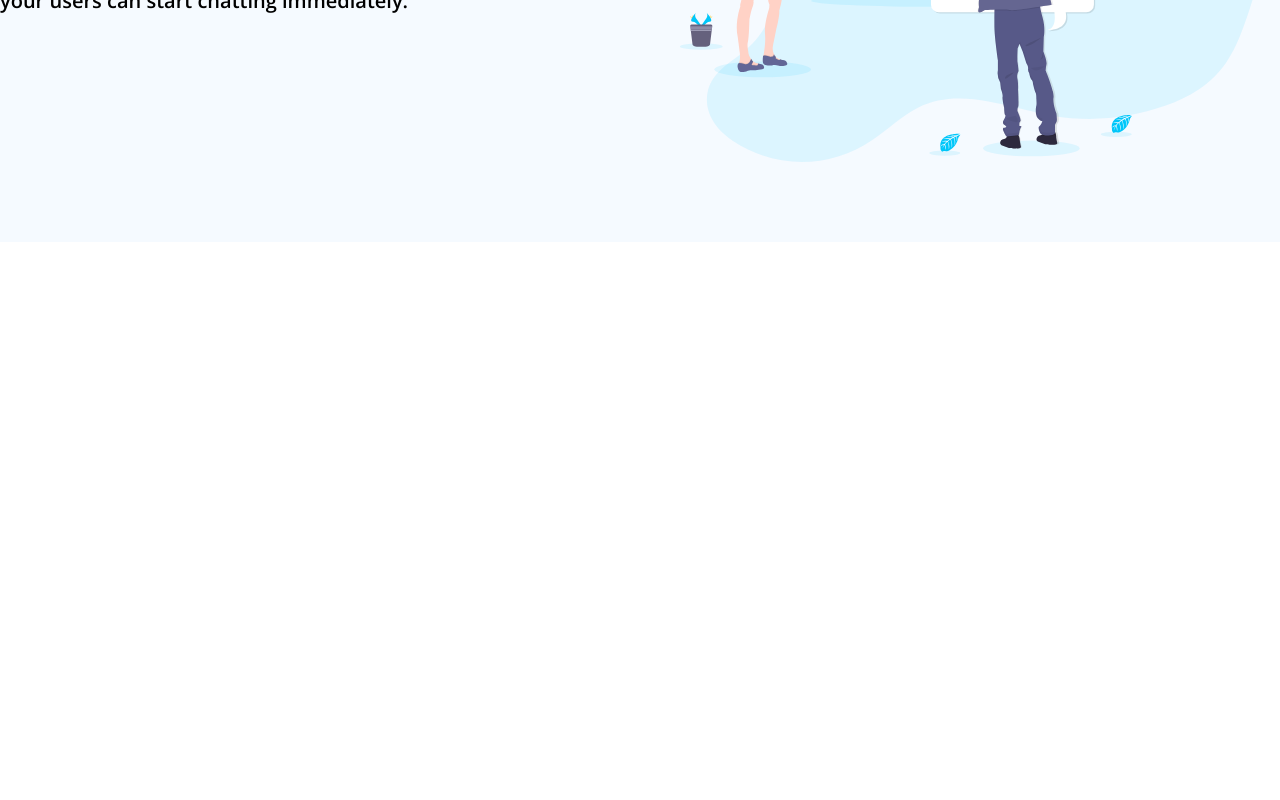
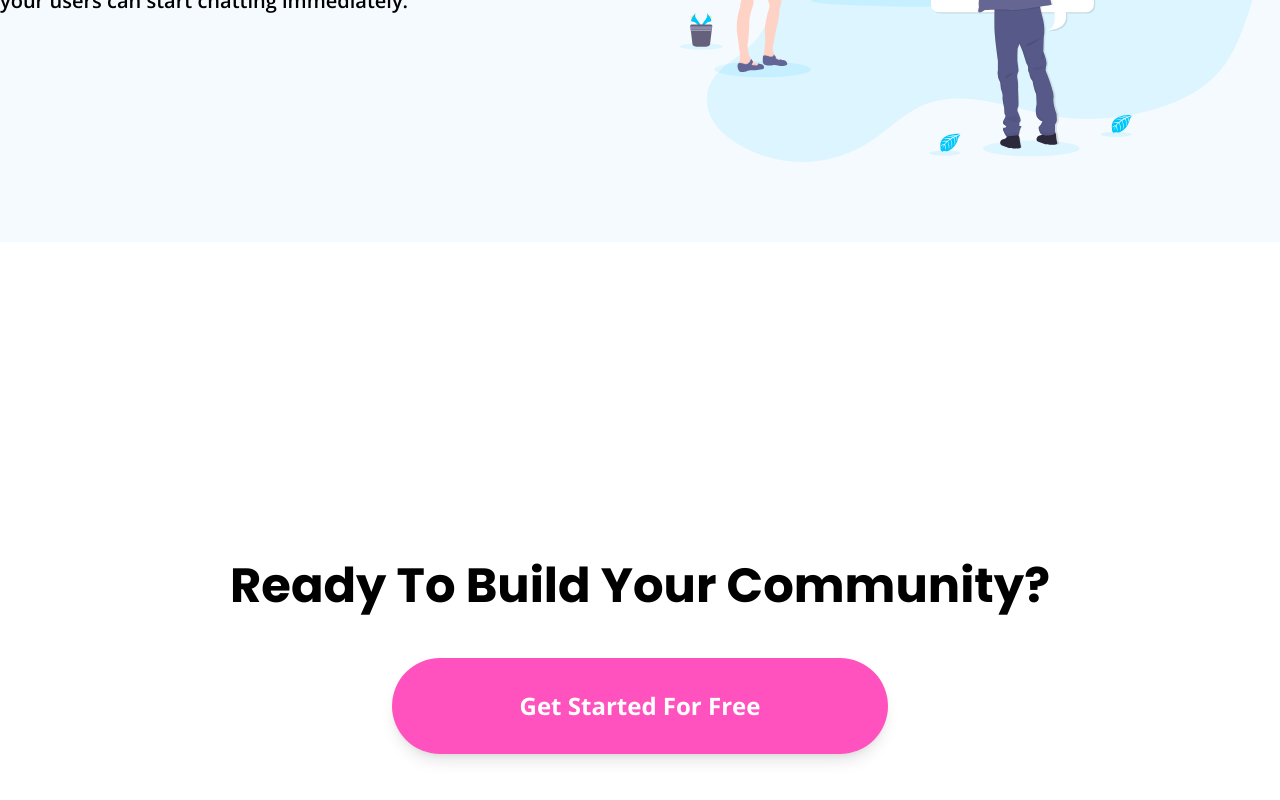
Before and after one commit to waleedmumtaz/huddle-landing-page, a Next.js app: page / in a window 1280 px wide. Shown: the part 3720-4520 px from the top of the page. Before the commit the page ends 3962 px from the top, so only its background shows below. Built offline with nearby package versions, Linux system fonts and the light colour scheme.

Commit message:
Developed another section

```diff
--- /dev/null
+++ b/components/BuildCommunity.js
@@ -0,0 +1,14 @@
+export default function BuildCommunity() {
+  return (
+    <section className='py-80'>
+      <div className='container mx-auto flex flex-col items-center'>
+        <h2 className='font-poppins text-5xl'>
+          Ready To Build Your Community?
+        </h2>
+        <button className='font-open-sans font-bold text-2xl shadow-lg bg-cstm-primary-pink text-white rounded-full px-32 py-8 mt-12'>
+          Get Started For Free
+        </button>
+      </div>
+    </section>
+  )
+}
--- a/pages/index.js
+++ b/pages/index.js
@@ -1,4 +1,5 @@
 import Head from 'next/head'
+import BuildCommunity from '../components/BuildCommunity'
 import FlowingConversations from '../components/FlowingConversations'
 import GrowTogether from '../components/GrowTogether'
 import Header from '../components/Header'
@@ -13,7 +14,7 @@ export default function Home() {
       <Head>
         <title>Huddle Landing Page</title>
         <link rel='preconnect' href='https://fonts.googleapis.com' />
-        <link rel='preconnect' href='https://fonts.gstatic.com' crossorigin />
+        <link rel='preconnect' href='https://fonts.gstatic.com' crossOrigin />
         <link
           href='https://fonts.googleapis.com/css2?family=Open+Sans:wght@400;600;700&family=Poppins:wght@700&display=swap'
           rel='stylesheet'
@@ -28,6 +29,7 @@ export default function Home() {
       <GrowTogether />
       <FlowingConversations />
       <YourUsers />
+      <BuildCommunity />
     </>
   )
 }
```
